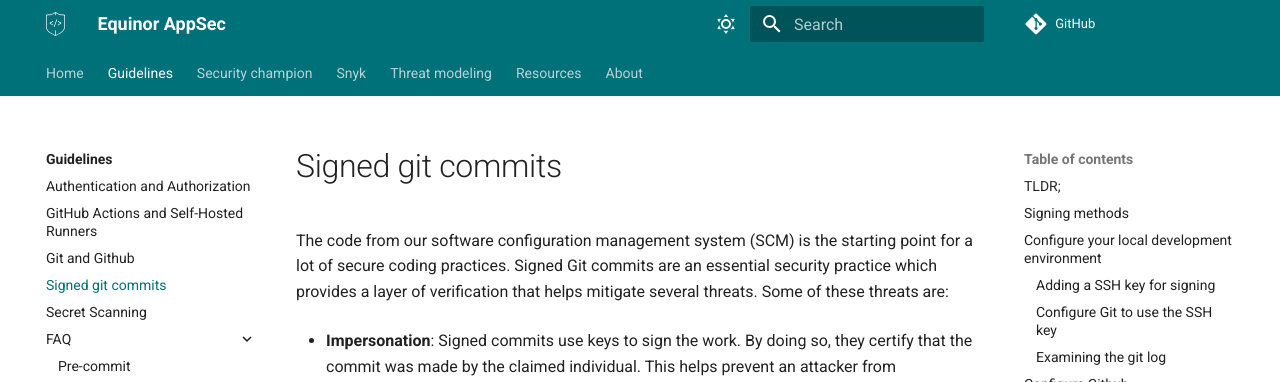
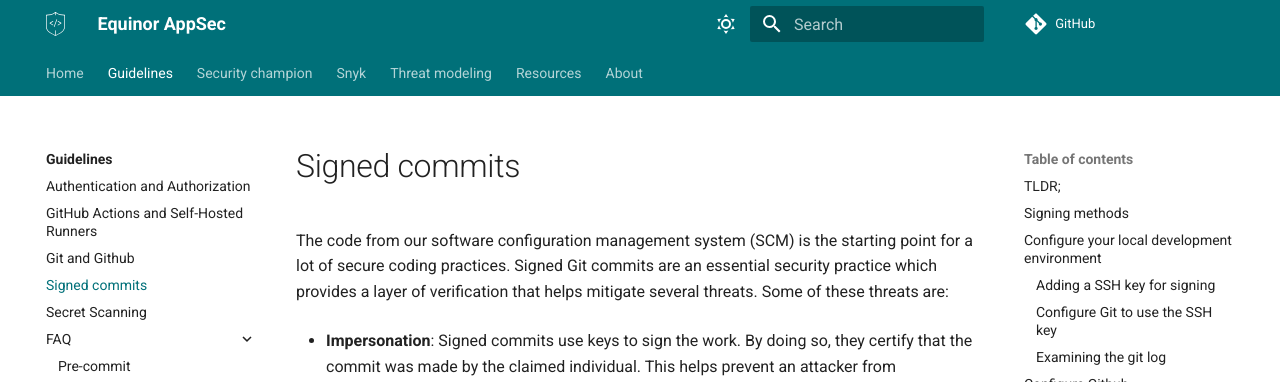
Before and after one commit to equinor/appsec, an MkDocs documentation site: the page built from docs/guidelines/git-signed-commits.md, in a window 1280 px wide and 900 px high. Shown: the top 382 px of the window. Built offline with MkDocs 1.6.1 and Material for MkDocs 9.7.7, drawn with Linux system fonts in a browser that asks for light colours; some web fonts are replaced; comment, search, counter and statistics services are not loaded.

Commit message:
docs(git): update title

```diff
--- a/docs/guidelines/git-signed-commits.md
+++ b/docs/guidelines/git-signed-commits.md
@@ -1,4 +1,4 @@
-# Signed git commits
+# Signed commits
 
 The code from our software configuration management system (SCM) is the starting point for a lot of secure coding practices. Signed Git commits are an essential security practice which provides a layer of verification that helps mitigate several threats. Some of these threats are:
 
```
